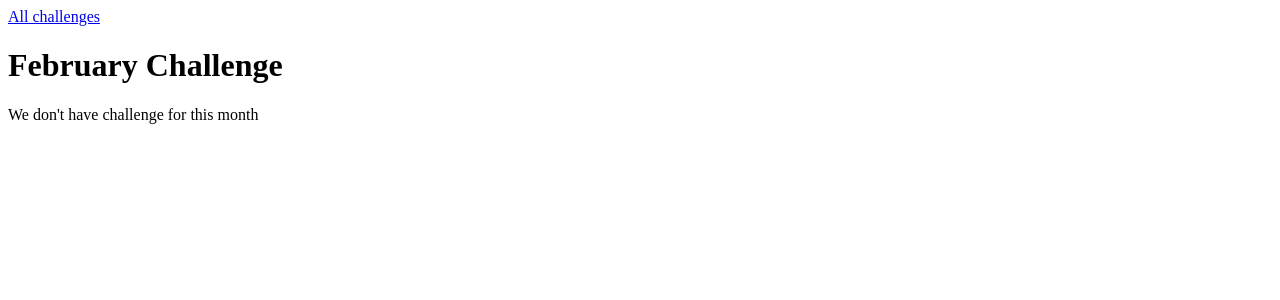
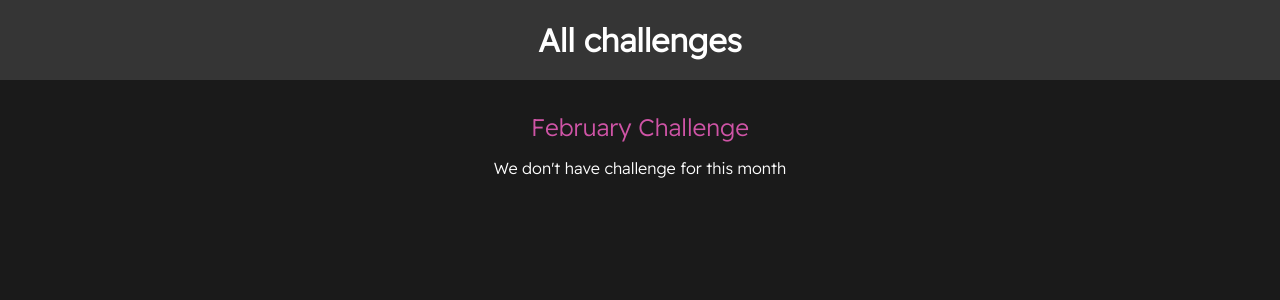
Before and after one commit to rodionbykov/python-minute, a Django app: page /challenges/february in a window 1280 px wide. Shown: the top 300 px of the page. Run offline with Django 3.2, Linux system fonts and the light colour scheme.

Commit message:
Templates and CSS styles

```diff
--- /dev/null
+++ b/django-udemy-schwarzmuller/challenges/static/challenges/challenge.css
@@ -0,0 +1,22 @@
+h1,
+h2 {
+  text-align: center;
+  color: white;
+}
+
+h1 {
+  font-size: 1.5rem;
+  margin: 2rem 0 1rem 0;
+  font-weight: normal;
+  color: #cf54a6;
+}
+
+h2 {
+  font-size: 3rem;
+  font-weight: bold;
+}
+
+.fallback {
+  text-align: center;
+  color: white;
+}
--- /dev/null
+++ b/django-udemy-schwarzmuller/challenges/static/challenges/includes/header.css
@@ -0,0 +1,25 @@
+header {
+  width: 100%;
+  height: 5rem;
+  background-color: #353535;
+}
+
+header nav {
+  width: 100%;
+  height: 100%;
+  display: flex;
+  justify-content: center;
+  align-items: center;
+}
+
+header nav a {
+  color: white;
+  font-size: 2rem;
+  font-weight: bold;
+  text-decoration: none;
+}
+
+header nav a:hover,
+header nav a:active {
+  color: #cf54a6;
+}
--- a/django-udemy-schwarzmuller/challenges/templates/challenges/challenge.html
+++ b/django-udemy-schwarzmuller/challenges/templates/challenges/challenge.html
@@ -1,4 +1,11 @@
 {% extends "layout.html" %}
+
+{% load static %}
+
+{% block static_css %}
+    <link rel="stylesheet" href="{% static "challenges/challenge.css" %}">
+    <link rel="stylesheet" href="{% static "challenges/includes/header.css" %}">
+{% endblock %}
 
 {% block main_title %}{{ challenge_month | title }} challenge{% endblock %}
 
@@ -8,6 +15,6 @@
     {% if challenge_text is not None %}
     <h2>{{ challenge_text }}</h2>
     {% else %}
-    We don't have challenge for this month
+    <p class="fallback">We don't have challenge for this month</p>
     {% endif %}
 {% endblock %}
--- a/django-udemy-schwarzmuller/learningproject/settings.py
+++ b/django-udemy-schwarzmuller/learningproject/settings.py
@@ -121,6 +121,9 @@ USE_TZ = True
 # https://docs.djangoproject.com/en/3.2/howto/static-files/
 
 STATIC_URL = '/static/'
+STATICFILES_DIRS = [
+    BASE_DIR / 'static'
+]
 
 # Default primary key field type
 # https://docs.djangoproject.com/en/3.2/ref/settings/#default-auto-field
--- /dev/null
+++ b/django-udemy-schwarzmuller/static/styles.css
@@ -0,0 +1,10 @@
+@import url('https://fonts.googleapis.com/css2?family=Readex+Pro:wght@300&display=swap');
+
+html {
+    font-family: 'Readex Pro', sans-serif;
+}
+
+body {
+  margin: 0;
+  background-color: #1a1a1a;
+}
--- a/django-udemy-schwarzmuller/templates/layout.html
+++ b/django-udemy-schwarzmuller/templates/layout.html
@@ -1,9 +1,12 @@
+{% load static %}
 <!DOCTYPE html>
 <html lang="en">
 <head>
     <meta charset="UTF-8">
     <meta http-equiv="X-UA-Compatible" content="IE=edge">
     <meta name="viewport" content="width=device-width, initial-scale=1.0">
+    <link rel="stylesheet" href="{% static "styles.css" %}">
+    {% block static_css %}{% endblock %}
     <title>{% block main_title %}Challenges{% endblock %}</title>
 </head>
 <body>
```
Also changed, not shown: django-udemy-schwarzmuller/challenges/static/challenges/challenges.css (added, +37 -0 lines), django-udemy-schwarzmuller/challenges/templates/challenges/index.html (+8 -0 lines).
